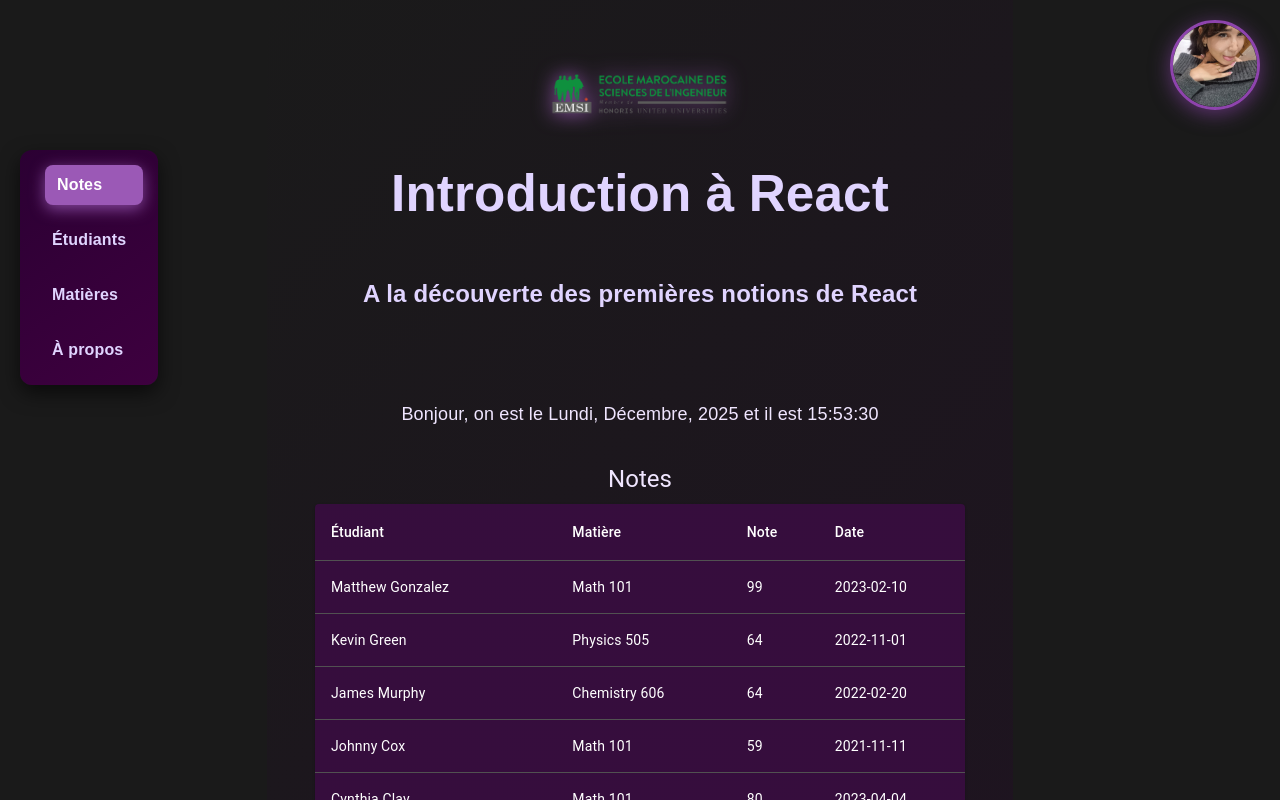
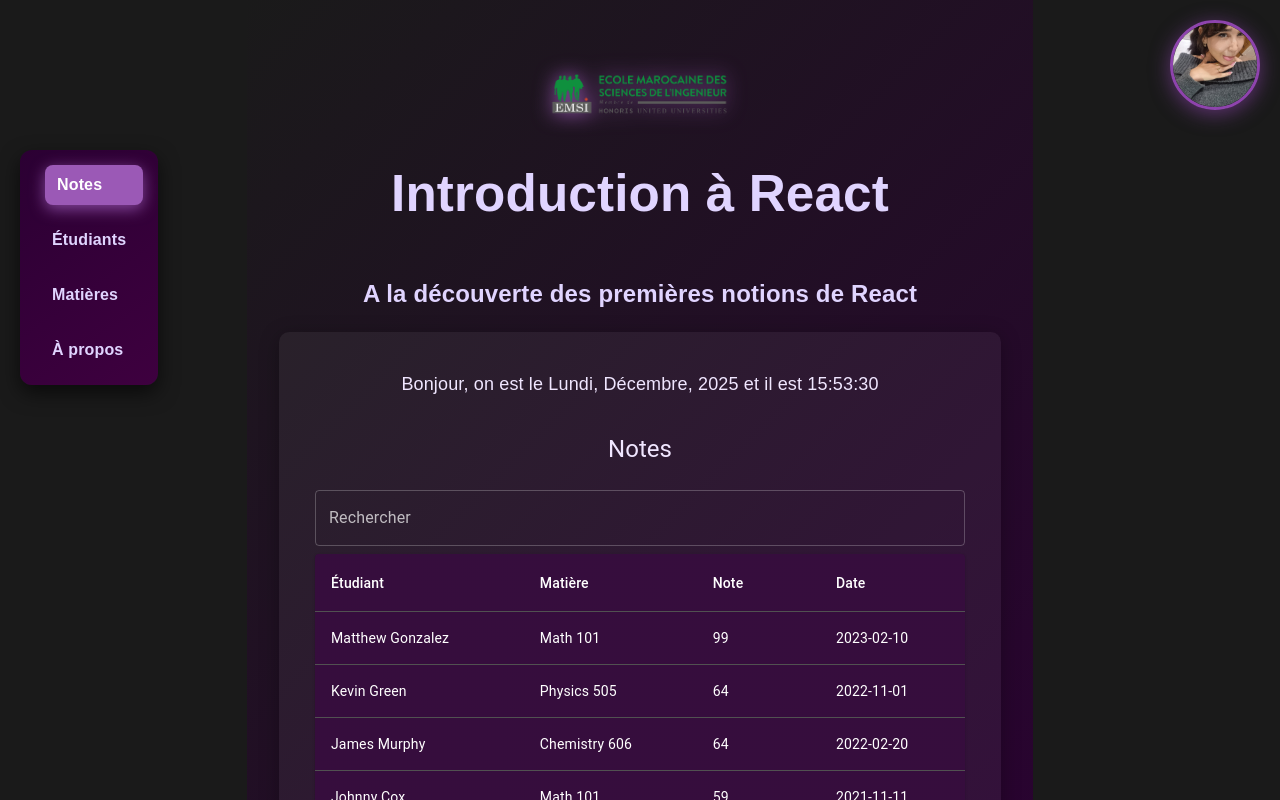
Before and after one commit to MBDS-CASA/react101-Chaimaehdjii, a React (Vite) app in the folder td01/: page / in a window 1280 px wide. Both pictures are taken after a click on the item "Notes". Shown: the top 800 px of the page. Built offline with nearby package versions, Linux system fonts and the light colour scheme.

Commit message:
Etape 3: Optimisez la page

```diff
--- a/td01/package.json
+++ b/td01/package.json
@@ -13,6 +13,7 @@
     "@emotion/react": "^11.14.0",
     "@emotion/styled": "^11.14.1",
     "@mui/material": "^7.3.6",
+    "@mui/x-data-grid": "^8.22.1",
     "react": "^19.2.0",
     "react-dom": "^19.2.0"
   },
--- a/td01/src/App.css
+++ b/td01/src/App.css
@@ -171,10 +171,32 @@ button:hover {
   transform: translateX(5px);
   box-shadow: 0 4px 15px rgba(155, 89, 182, 0.8);
 }
+/* Main content styling */
+.main-content {
+  max-width: 1200px;
+  margin: 0 auto;
+  padding: 20px;
+  background: rgba(255, 255, 255, 0.05);
+  border-radius: 10px;
+  box-shadow: 0 4px 20px rgba(0, 0, 0, 0.3);
+}
+
+/* Button styling */
 .new-note-btn {
   margin-top: 20px;
-  background: #8e44ad;
+  background: linear-gradient(45deg, #8e44ad, #9b59b6);
   color: #fff;
+  border: none;
+  padding: 10px 20px;
+  border-radius: 5px;
+  cursor: pointer;
+  transition: transform 0.2s ease;
+}
+
+.new-note-btn:hover {
+  transform: scale(1.05);
+  box-shadow: 0 4px 15px rgba(142, 68, 173, 0.4);
+}
   border: none;
   padding: 0.7em 1.5em;
   border-radius: 50px;
--- a/td01/src/App.jsx
+++ b/td01/src/App.jsx
@@ -9,6 +9,7 @@ import data from './data/data.json';
 import './App.css';
 import { ThemeProvider, createTheme } from '@mui/material/styles';
 import CssBaseline from '@mui/material/CssBaseline';
+import Fade from '@mui/material/Fade';
 
 function App() {
   const [note, setNote] = useState(null);
@@ -89,16 +90,22 @@ function App() {
           </p>
 
           {activeMenu ? (
+            <Fade in={!!activeMenu} timeout={500}>
+              <div>
                 <MenuContent activeMenu={activeMenu} data={data} />
+              </div>
+            </Fade>
           ) : (
-            <>
+            <Fade in={!activeMenu} timeout={500}>
+              <div>
                 {/* Note aléatoire */}
                 <h2>Note aléatoire :</h2>
                 <NoteDetail note={note} />
                 <button onClick={generateRandomNote} className="new-note-btn">
                   Nouvelle note
                 </button>
-            </>
+              </div>
+            </Fade>
           )}
         </main>
 
--- a/td01/src/components/MenuContent.jsx
+++ b/td01/src/components/MenuContent.jsx
@@ -1,25 +1,112 @@
-import React from 'react';
-import { Table, TableBody, TableCell, TableContainer, TableHead, TableRow, Paper, Typography, Box } from '@mui/material';
+import React, { useState } from 'react';
+import { Table, TableBody, TableCell, TableContainer, TableHead, TableRow, Paper, Typography, Box, TableSortLabel, TextField, TablePagination } from '@mui/material';
 
 function MenuContent({ activeMenu, data }) {
+  const [order, setOrder] = useState('asc');
+  const [orderBy, setOrderBy] = useState('');
+  const [search, setSearch] = useState('');
+  const [page, setPage] = useState(0);
+  const [rowsPerPage, setRowsPerPage] = useState(5);
+
+  const handleRequestSort = (property) => {
+    const isAsc = orderBy === property && order === 'asc';
+    setOrder(isAsc ? 'desc' : 'asc');
+    setOrderBy(property);
+  };
+
+  const handleChangePage = (event, newPage) => {
+    setPage(newPage);
+  };
+
+  const handleChangeRowsPerPage = (event) => {
+    setRowsPerPage(parseInt(event.target.value, 10));
+    setPage(0);
+  };
+
+  const filteredData = data.filter(item =>
+    `${item.student.firstname} ${item.student.lastname}`.toLowerCase().includes(search.toLowerCase()) ||
+    item.course.toLowerCase().includes(search.toLowerCase()) ||
+    item.grade.toString().includes(search)
+  );
+
+  const sortedData = filteredData.sort((a, b) => {
+    if (orderBy === 'student') {
+      const aName = `${a.student.firstname} ${a.student.lastname}`;
+      const bName = `${b.student.firstname} ${b.student.lastname}`;
+      return order === 'asc' ? aName.localeCompare(bName) : bName.localeCompare(aName);
+    }
+    if (orderBy === 'course') {
+      return order === 'asc' ? a.course.localeCompare(b.course) : b.course.localeCompare(a.course);
+    }
+    if (orderBy === 'grade') {
+      return order === 'asc' ? a.grade - b.grade : b.grade - a.grade;
+    }
+    if (orderBy === 'date') {
+      return order === 'asc' ? new Date(a.date) - new Date(b.date) : new Date(b.date) - new Date(a.date);
+    }
+    return 0;
+  });
+
+  const paginatedData = sortedData.slice(page * rowsPerPage, page * rowsPerPage + rowsPerPage);
+
   if (activeMenu === 'Notes') {
     return (
       <Box sx={{ p: 2 }}>
         <Typography variant="h5" gutterBottom>
           Notes
         </Typography>
+        <TextField
+          label="Rechercher"
+          variant="outlined"
+          fullWidth
+          margin="normal"
+          value={search}
+          onChange={(e) => setSearch(e.target.value)}
+        />
         <TableContainer component={Paper}>
           <Table sx={{ minWidth: 650 }} aria-label="notes table">
             <TableHead>
               <TableRow>
-                <TableCell>Étudiant</TableCell>
-                <TableCell>Matière</TableCell>
-                <TableCell>Note</TableCell>
-                <TableCell>Date</TableCell>
+                <TableCell>
+                  <TableSortLabel
+                    active={orderBy === 'student'}
+                    direction={orderBy === 'student' ? order : 'asc'}
+                    onClick={() => handleRequestSort('student')}
+                  >
+                    Étudiant
+                  </TableSortLabel>
+                </TableCell>
+                <TableCell>
+                  <TableSortLabel
+                    active={orderBy === 'course'}
+                    direction={orderBy === 'course' ? order : 'asc'}
+                    onClick={() => handleRequestSort('course')}
+                  >
+                    Matière
+                  </TableSortLabel>
+                </TableCell>
+                <TableCell>
+                  <TableSortLabel
+                    active={orderBy === 'grade'}
+                    direction={orderBy === 'grade' ? order : 'asc'}
+                    onClick={() => handleRequestSort('grade')}
+                  >
+                    Note
+                  </TableSortLabel>
+                </TableCell>
+                <TableCell>
+                  <TableSortLabel
+                    active={orderBy === 'date'}
+                    direction={orderBy === 'date' ? order : 'asc'}
+                    onClick={() => handleRequestSort('date')}
+                  >
+                    Date
+                  </TableSortLabel>
+                </TableCell>
               </TableRow>
             </TableHead>
             <TableBody>
-              {data.map((item) => (
+              {paginatedData.map((item) => (
                 <TableRow key={item.unique_id}>
                   <TableCell>{item.student.firstname} {item.student.lastname}</TableCell>
                   <TableCell>{item.course}</TableCell>
@@ -29,11 +116,21 @@ function MenuContent({ activeMenu, data }) {
               ))}
             </TableBody>
           </Table>
+          <TablePagination
+            rowsPerPageOptions={[5, 10, 25]}
+            component="div"
+            count={filteredData.length}
+            rowsPerPage={rowsPerPage}
+            page={page}
+            onPageChange={handleChangePage}
+            onRowsPerPageChange={handleChangeRowsPerPage}
+          />
         </TableContainer>
       </Box>
     );
   }
 
+  // For other menus, keep simple
   if (activeMenu === 'Étudiants') {
     const uniqueStudents = [...new Set(data.map(item => `${item.student.firstname} ${item.student.lastname}`))].map(name => {
       const [firstname, lastname] = name.split(' ');
```
Also changed, not shown: 1 other file (tests, documents, lock files or other folders). Lines whose indentation alone changed are shown as unchanged.
